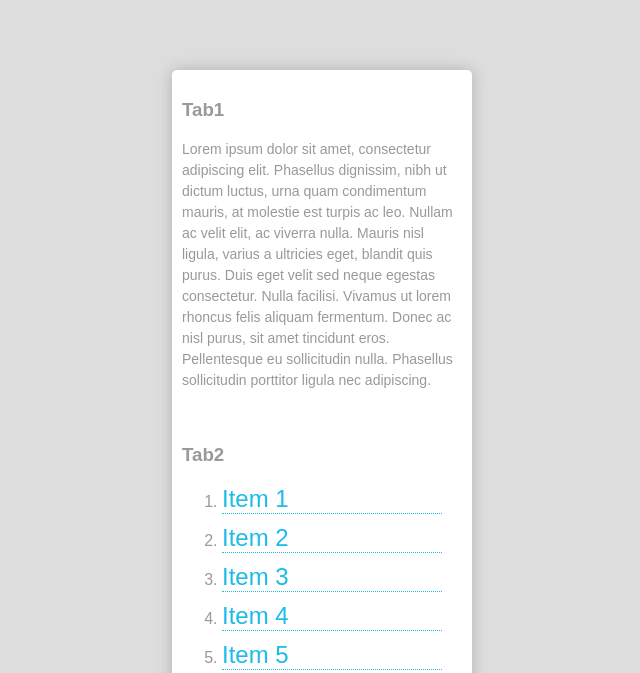
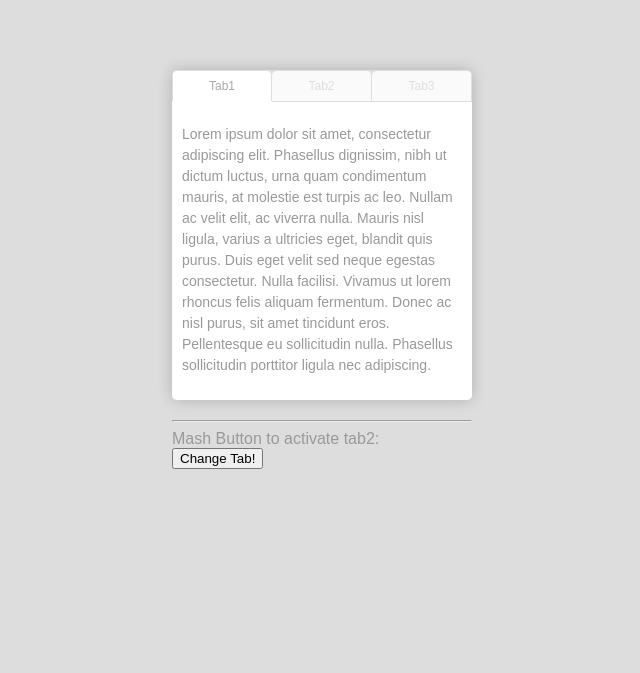
Before and after one commit to christianyates/jQuery-SemanticTabs, a plain HTML site: page demo/index.html in a window 1280 px wide. Shown: the part 127-800 px from the top of the page, without its empty margins (318-958 px from the left). Drawn offline with nearby package versions, Linux system fonts and the light colour scheme.

Commit message:
bugfix script text source in demo folder

```diff
--- a/demo/index.html
+++ b/demo/index.html
@@ -41,7 +41,7 @@
     </div>
 
     <script src="http://code.jquery.com/jquery-1.5.1.min.js"></script>
-    <script src="../source/jquery.semantictabs.js"></script>
+    <script src="../lib/jquery.semantictabs.js"></script>
 
     <script type="text/javascript" charset="utf-8">
       $(document).ready(function(){
```
